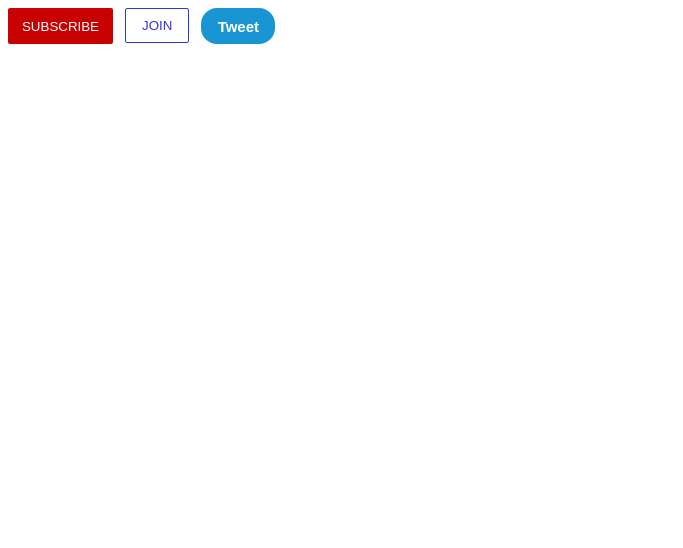
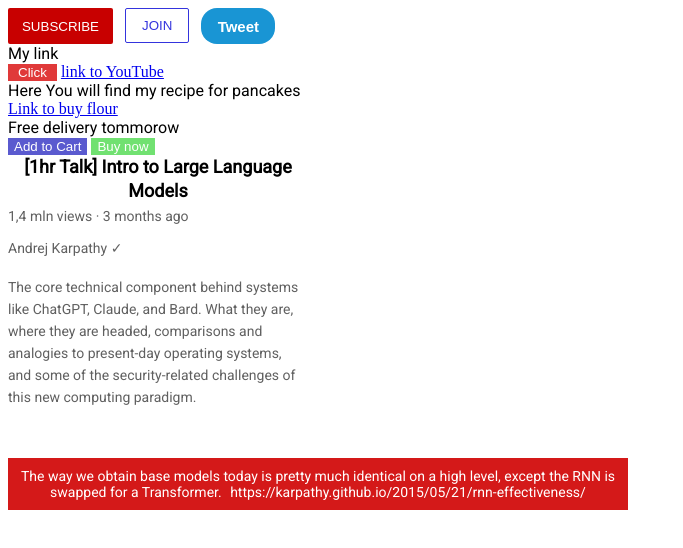
Before and after one commit to JakubTabor/HTML_CSS_basics, a plain HTML site: page index.html in a window 1280 px wide. Shown: the whole page, without its empty margins (0-683 px from the left). Drawn offline with Linux system fonts and the light colour scheme.

Commit message:
Update index.html

```diff
--- a/index.html
+++ b/index.html
@@ -3,8 +3,16 @@
   <head>
     <title>3 Buttons</title>
     <link rel="stylesheet" href="CSS_Code/buttons.css">
+    <link rel="stylesheet" href="CSS_Code/website.css">
+    <link rel="preconnect" href="https://fonts.googleapis.com">
+    <link rel="preconnect" href="https://fonts.gstatic.com" crossorigin>
+    <link href="https://fonts.googleapis.com/css2?family=Roboto:ital,
+      wght@0,100;0,300;0,400;0,500;0,700;0,900;1,100;1,300;1,400;1,500;1,700;1,900&display=swap" rel="stylesheet">
+
+    <link rel="stylesheet" href="CSS_Code/text.css">
   </head>
-  <body>
+  <body class="body">
+    <div class="buttons">
       <button class="subscribe-button">
         SUBSCRIBE
       </button>
@@ -16,5 +24,65 @@
       <button class="tweet-button">
         Tweet
       </button>
+    </div>
+    <div class="website">
+      <p class="link">
+        My link
+      </p>
+
+      <button class="youtube-link-button">
+        Click
+      </button>
+
+      <a href="https://www.youtube.com/results?search_query=pancake+recipe" target="_blank">
+        link to YouTube
+      </a>
+
+      <p class="paragraph-pancakes">
+        Here You will find my recipe for pancakes
+      </p>
+
+      <a href="https://www.amazon.com/flour/s?k=flour" target="_balnk">
+        Link to buy flour
+      </a>
+
+      <p class="paragraph-delivery">
+        Free delivery tommorow
+      </p>
+
+      <button class="Amazon-add-button">
+        Add to Cart
+      </button>
+
+      <button class="Amazon-buy-button">
+        Buy now
+      </button>
+    </div>
+    <div class="text">
+      <p class="video-title">
+        [1hr Talk] Intro to Large Language Models
+      </p>
+
+      <p class="video-stats">
+        1,4 mln views &#183; 3 months ago
+      </p>
+
+      <p class="video-author">
+        Andrej Karpathy &#10003;
+      </p>
+
+      <p class="video-description">
+        The core technical component behind systems like ChatGPT,
+        Claude, and Bard. What they are, where they are headed,
+        comparisons and analogies to present-day operating systems,
+        and some of the security-related challenges of this new computing paradigm.
+      </p>
+
+      <p class="video-link">
+        The way we obtain base models today is pretty much identical on a high level,
+        except the RNN is swapped for a Transformer. <span class="article-link">
+        https://karpathy.github.io/2015/05/21/rnn-effectiveness/</span>
+      </p>
+    </div>
   </body>
 </html>
```
Lines whose indentation alone changed are shown as unchanged.
